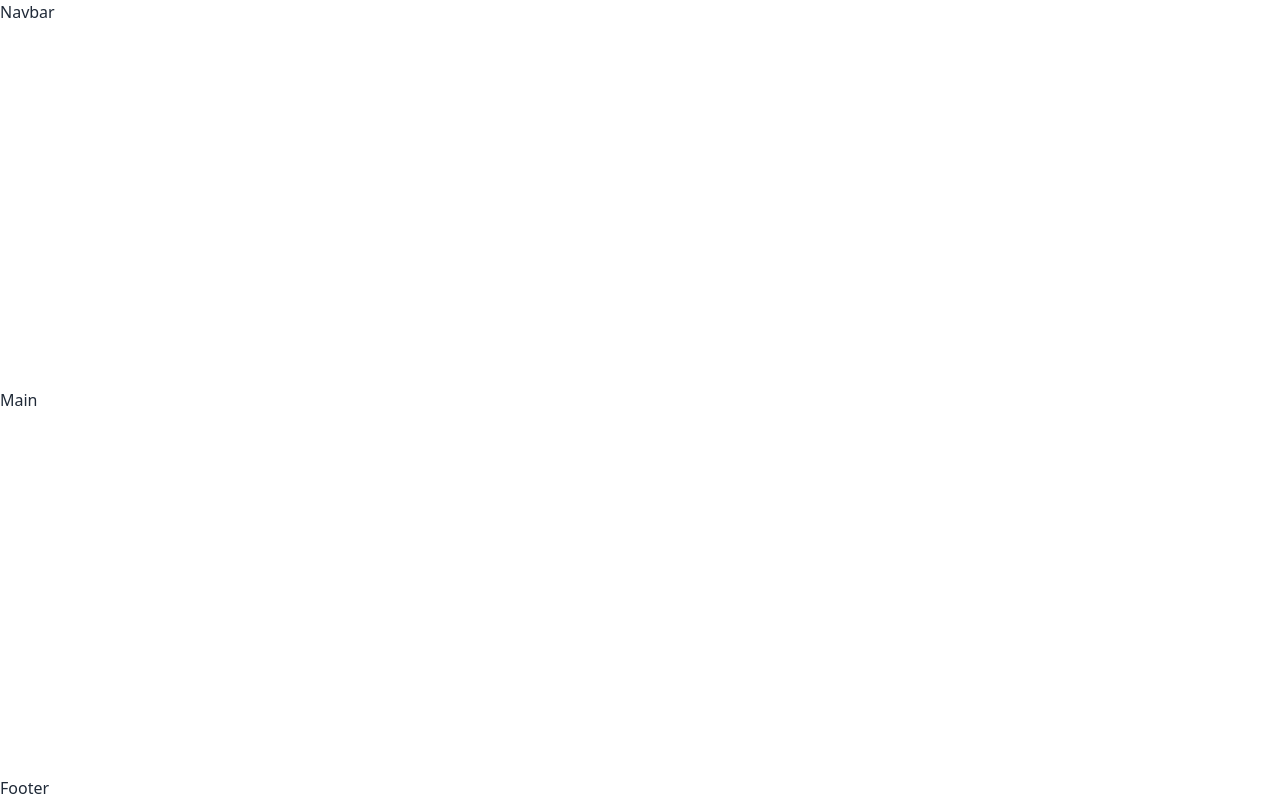
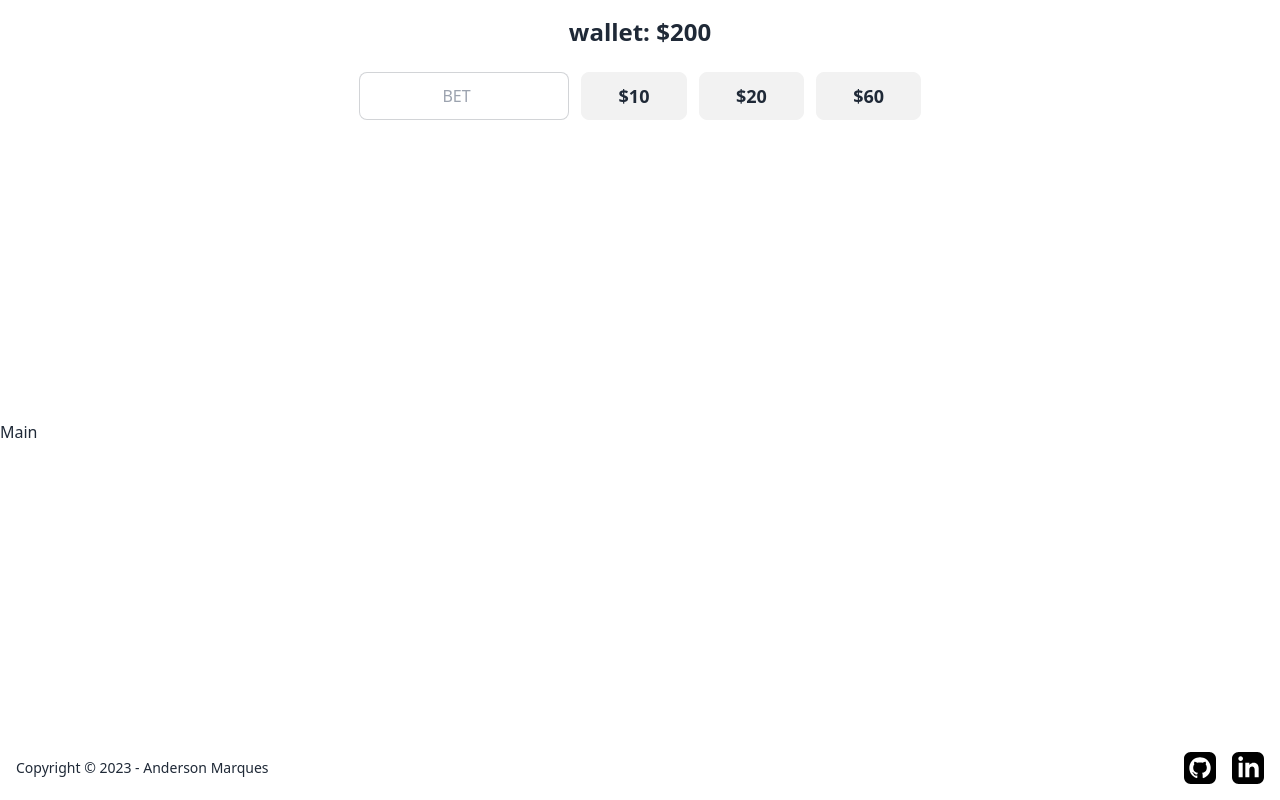
Before and after one commit to fm-anderson/blackjack, a React (Vite) app: page / in a window 1280 px wide. Built offline with nearby package versions, Linux system fonts and the light colour scheme.

Commit message:
created: navbar and footer

```diff
--- a/src/App.jsx
+++ b/src/App.jsx
@@ -1,9 +1,12 @@
+import Footer from "./components/Footer";
+import GameBar from "./components/GameBar";
+
 function App() {
   return (
     <div className="flex flex-col justify-between min-h-screen">
-      <div>Navbar</div>
+      <GameBar />
       <div>Main</div>
-      <div>Footer</div>
+      <Footer />
     </div>
   );
 }
--- /dev/null
+++ b/src/components/Footer.jsx
@@ -0,0 +1,26 @@
+import githubLogo from "../images/github-logo.svg";
+import linkedinLogo from "../images/linkedin-logo.svg";
+
+function Footer() {
+  return (
+    <footer className="footer items-center p-4 bg-base-100">
+      <p className="text-sm justify-self-center md:justify-self-start lg:text-md">
+        Copyright © {new Date().getFullYear()} - Anderson Marques
+      </p>
+      <ul className="grid-flow-col gap-4 justify-self-center md:place-self-center md:justify-self-end">
+        <li>
+          <a href="https://github.com/fm-anderson" target="_blank">
+            <img src={githubLogo} width={32} alt="GitHub Logo" />
+          </a>
+        </li>
+        <li>
+          <a href="https://linkedin.com/in/fm-anderson/" target="_blank">
+            <img src={linkedinLogo} width={32} alt="LinkedIn Logo" />
+          </a>
+        </li>
+      </ul>
+    </footer>
+  );
+}
+
+export default Footer;
--- /dev/null
+++ b/src/components/GameBar.jsx
@@ -0,0 +1,26 @@
+import React from "react";
+
+function GameBar() {
+  return (
+    <header className="grid grid-cols-1 bg-base-100">
+      <div className="navbar bg-base-100 justify-center">
+        <h3 className="btn-ghost text-2xl font-semibold">wallet: {"$200"}</h3>
+      </div>
+
+      <div className="bg-base-100 navbar flex flex-row justify-center gap-3">
+        <input
+          type="number"
+          min="1"
+          max="200"
+          placeholder="BET"
+          className="input input-bordered w-2/5 md:w-2/12 placeholder:text-center"
+        />
+        <button className="btn w-1/5 md:w-1/12 text-lg">$10</button>
+        <button className="btn w-1/5 md:w-1/12 text-lg">$20</button>
+        <button className="btn w-1/5 md:w-1/12 text-lg">$60</button>
+      </div>
+    </header>
+  );
+}
+
+export default GameBar;
```
Also changed, not shown: src/images/github-logo.svg (added), src/images/linkedin-logo.svg (added).
